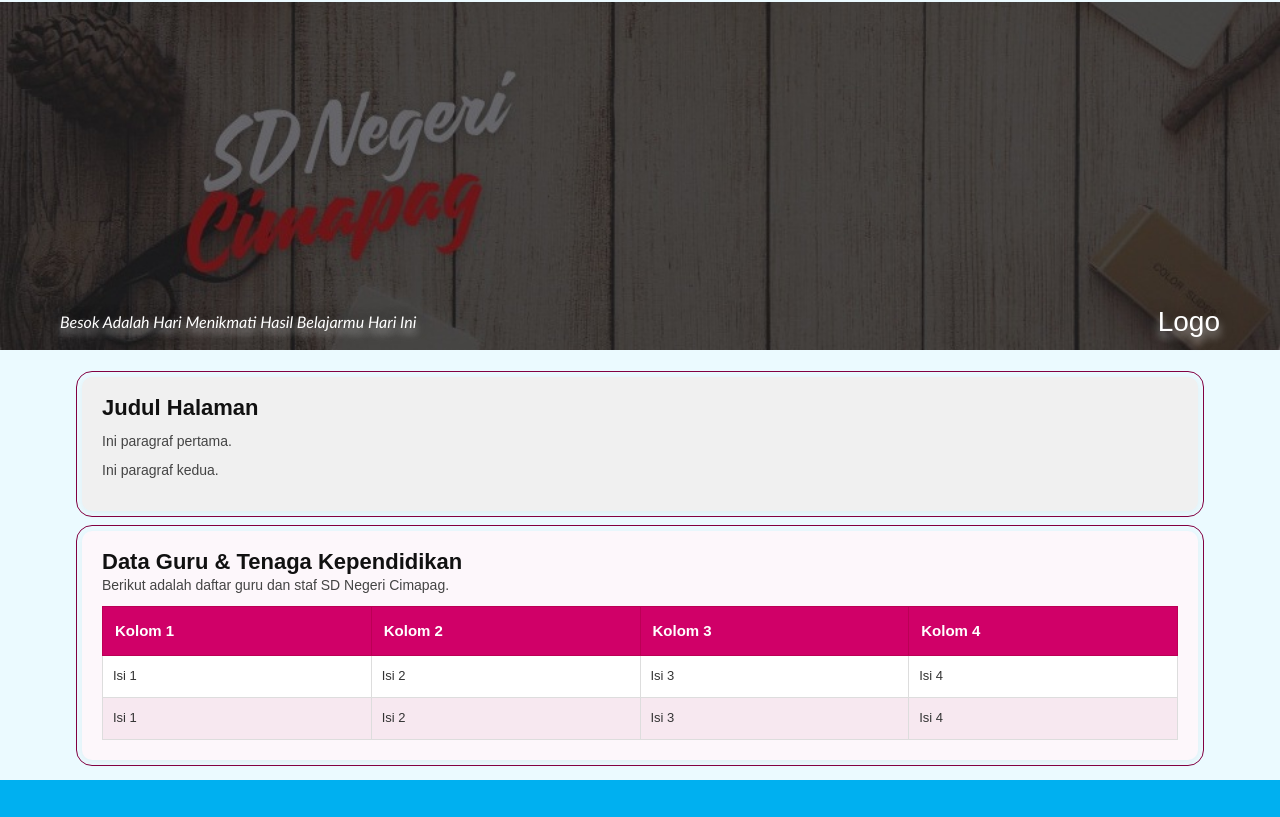
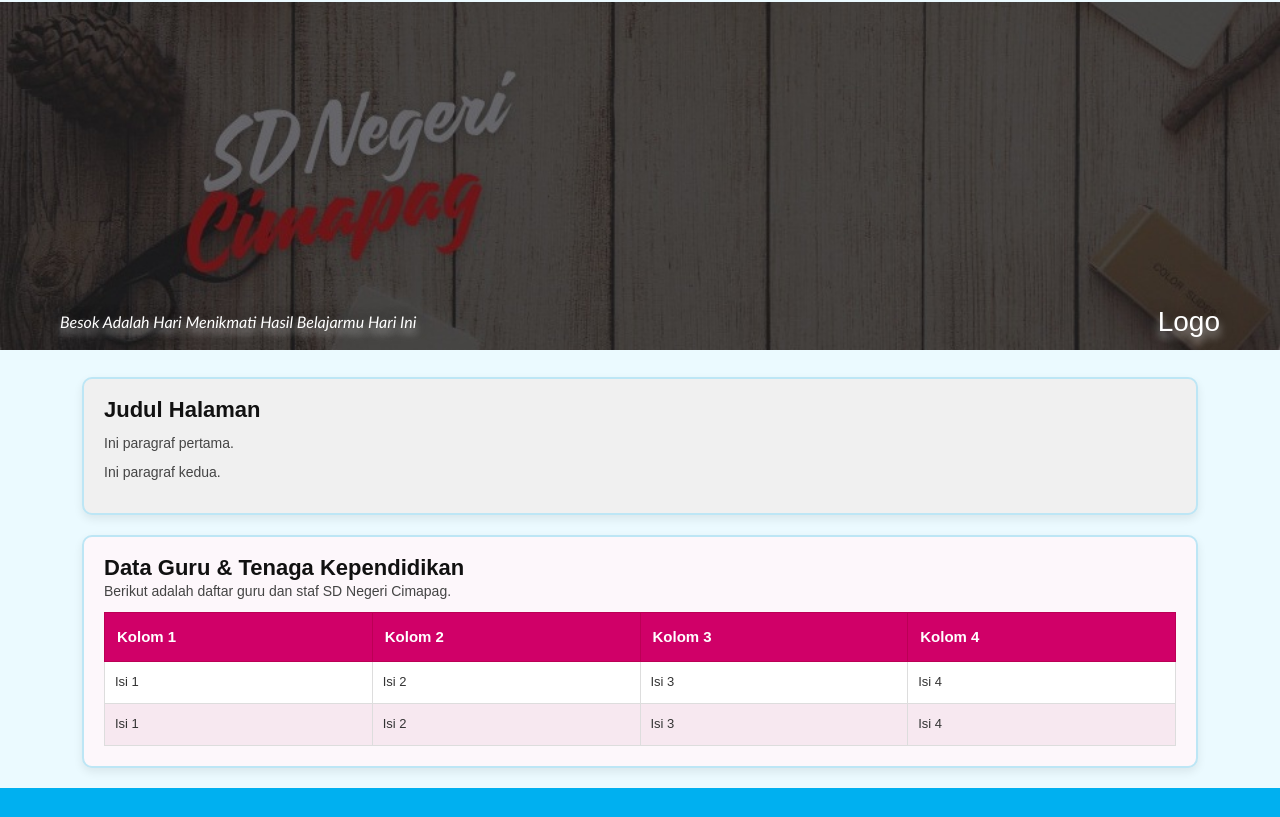
Before and after one commit to sdnegericimapag/ku, a plain HTML site: page logo.html in a window 1280 px wide. Shown: the part 68-885 px from the top of the page. Drawn offline with Linux system fonts and the light colour scheme.

Commit message:
Update style.css

```diff
--- a/css/style.css
+++ b/css/style.css
@@ -212,10 +212,11 @@ p {
   padding: 20px;
   background: #f0f0f0;
   border-radius: 10px;
-  outline: 1px solid #820041;
-  outline-offset: 5px;
-  box-shadow: 0 2px 8px rgba(0,0,0,0.05);
+  /*outline: 1px solid #820041;*/
+  /*outline-offset: 5px;*/
+  box-shadow: 0 4px 10px rgba(0,0,0,0.08);
   box-sizing: border-box;  /* konsisten hitung padding */
+  border: 2px solid #bde6f5;
 
 }
 
@@ -230,10 +231,11 @@ p {
   padding: 20px 40px;
   background: #fdf7fb; /* pink muda lembut */
   border-radius: 10px;
-  outline: 1px solid #820041;
-  outline-offset: 5px;
-  box-shadow: 0 2px 8px rgba(0,0,0,0.05);
+  /*outline: 1px solid #820041;*/
+  /*outline-offset: 5px;*/
+  box-shadow: 0 4px 10px rgba(0,0,0,0.08);
   box-sizing: border-box;
+  border: 2px solid #bde6f5;
 }
 
 .table-4col {
```
